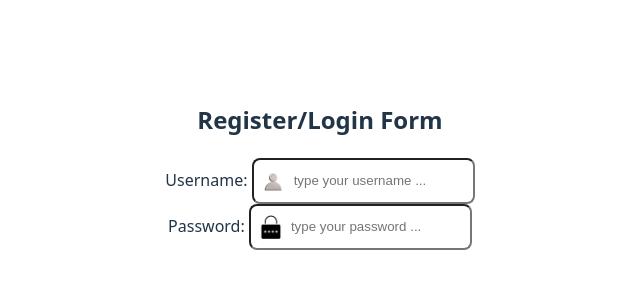
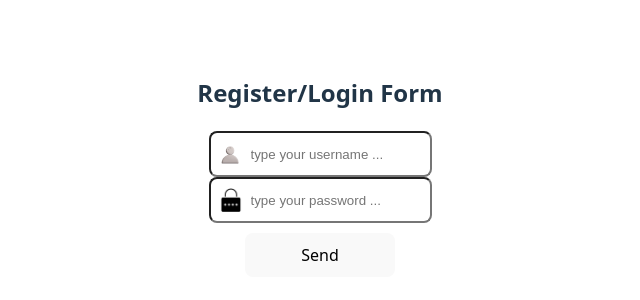
Before and after one commit to AminSBU/react_js_projects, a React (Vite) app in the folder 01_login_forms/login_form/: page / in a window 1280 px wide. Shown: the part 234-534 px from the top of the page, without its empty margins (320-960 px from the left). Built offline with nearby package versions, Linux system fonts and the light colour scheme.

Commit message:
remove labels for username and password, use button to login

```diff
--- a/01_login_forms/login_form/src/MainForm.css
+++ b/01_login_forms/login_form/src/MainForm.css
@@ -19,3 +19,9 @@
     background-size: 24px 24px;
     background-position: 0.5rem center;
 }
+
+.sendButton
+{
+    margin-top: 10px;
+    width: 150px;   /* sets button width */
+}
--- a/01_login_forms/login_form/src/MainForm.jsx
+++ b/01_login_forms/login_form/src/MainForm.jsx
@@ -10,12 +10,13 @@ function MainForm(){
             <div className="main-form-container">
                 <h2>Register/Login Form</h2>
                 <div className="username-container">
-                    <label for="username">Username: </label>
                     <input type="text" id="username" className="username" value={username} placeholder="type your username ..."></input>
                 </div>
                 <div className="password-container">
-                    <label for="password">Password: </label>
                     <input type="password" id="password" className="password" value={password} placeholder="type your password ..."></input>
+                </div>
+                <div className="send-button-container">
+                    <button className="sendButton">Send</button>
                 </div>
             </div>
         </>
```
